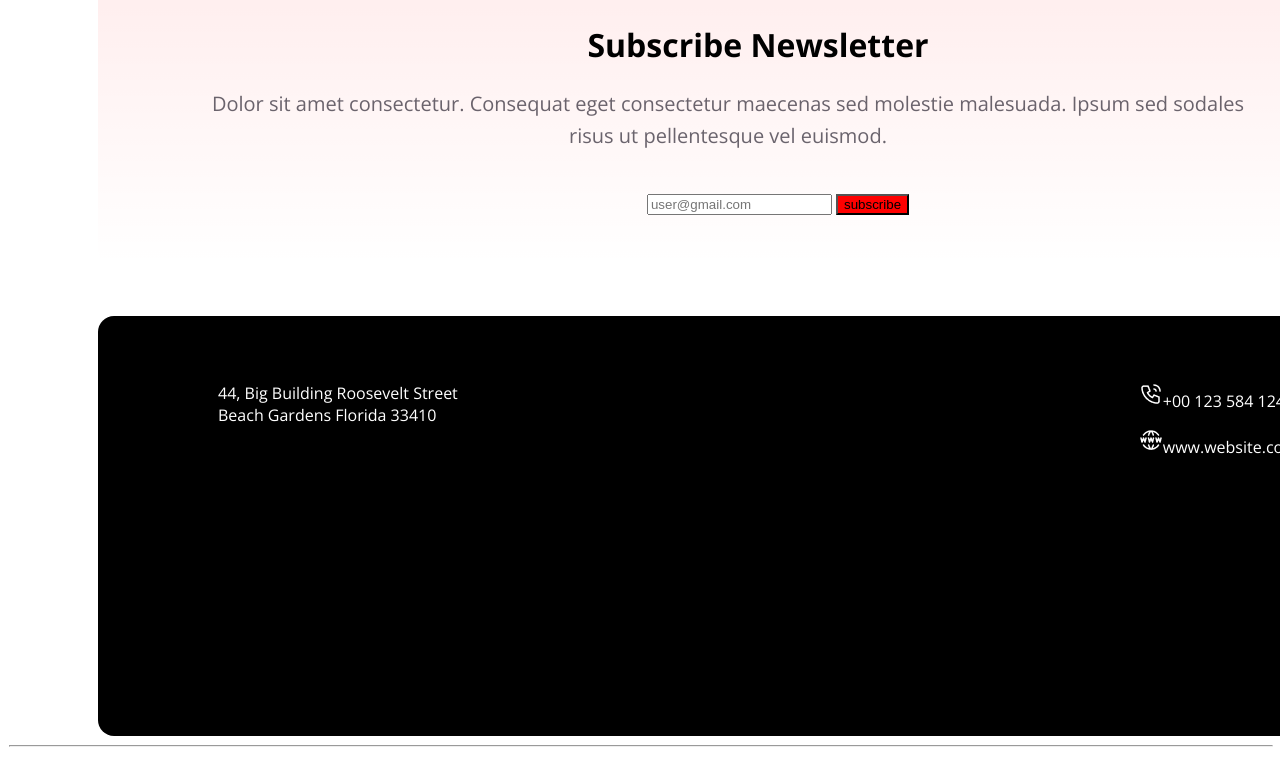
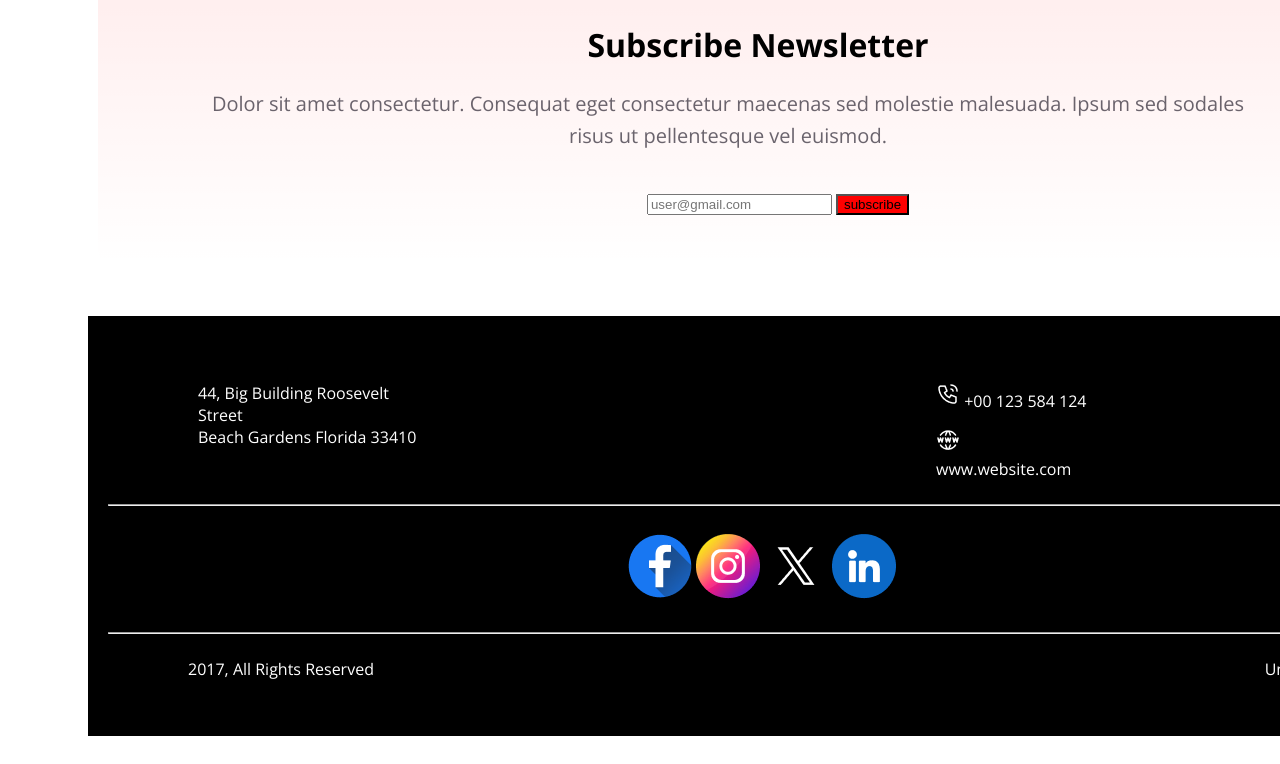
Before and after one commit to mishat1002/Assighnment, a plain HTML site: page index.html in a window 1280 px wide. Shown: the part 4747-5511 px from the top of the page. Drawn offline with nearby package versions, Linux system fonts and the light colour scheme.

Commit message:
final code

```diff
--- a/index.html
+++ b/index.html
@@ -141,18 +141,39 @@
                 </form>
             </div>
            </div>
+           <div class="full">
             <div class="black">
                  <div class="white">
                      <p>44, Big Building Roosevelt Street <br>
                          Beach Gardens Florida 33410</p>
                  </div>
                  <div class="cell">
-                    <p><img src="images/Call.png" alt="">+00 123 584 124</p>
-                    <p><img src="images/Website.png" alt="">www.website.com</p>
+                     <p><img src="images/Call.png" alt="">  +00 123 584 124</p>
+                     <p><img src="images/Website.png" alt="">   www.website.com</p>
+
                  </div>
+
             </div>
             <div class="horizontal">
                 <hr>
+                <div class="social" >
+             <img src="images/Facebook.png" alt="">
+             <img src="images/Instagram.png" alt="">
+             <img src="images/Twitter.png" alt="">
+             <img src="images/Linkedin.png" alt="">
+             </div>
+             <hr>
+             <div class="sec">
+             <div class="last">
+                <p>2017, All Rights Reserved</p>
+             </div>
+             <div class="laster">
+                <p>Unsubscribe </p>
+             </div>
+            </div>
+         </div>
+         </div>
+
         </div>
 
     </footer>
--- a/style/style.css
+++ b/style/style.css
@@ -345,25 +345,36 @@ body
     height: 100%;
     background: #FF0000;
 
+
+}
+.full
+{
+    background-color: black;
+    width: 1320px;
+    height: 420px;
+    margin-left: 80px;
 }
 .black
 {
-    width: 1320px;
-    height: 420px;
-    background-color: black;
+
+
     border-radius: 16px;
 
     margin: 50px 200px 0px 90px;
+
     display: flex;
     justify-content: space-between;
     gap: 50%;
+
+
+
 }
 .white
 {
     color: white;
 
     margin-top: 50px;
-    margin-left: 120px;
+    margin-left: 20px;
 }
 .cell
 {
@@ -371,9 +382,34 @@ body
     margin-top: 50px;
     margin-right: 120px;
 }
+
 .horizontal
 {
-    width: 100%; height: 100%;
-    border: 1px rgba(255, 255, 255, 0.15) solid;
+    margin-right: 50px;
+    margin-left: 20px;
+
+}
+.social
+{
+
+    display: block;
+    margin-left: 40%;
+    padding: 20px 20px ;
+}
+.sec
+{
+    display: flex;
+    justify-content: space-between;
+}
+.last
+{
     color: white;
+   margin-left: 80px;
+    /*margin-top: 50px;*/
+
 }
+.laster
+{
+    color: white;
+
+}
```
Also changed, not shown: 1 other file. Lines whose indentation alone changed are shown as unchanged.
